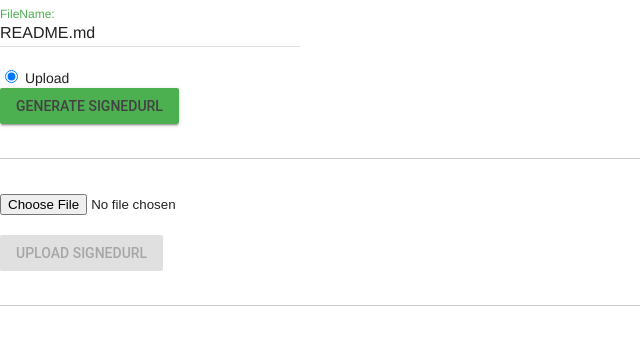
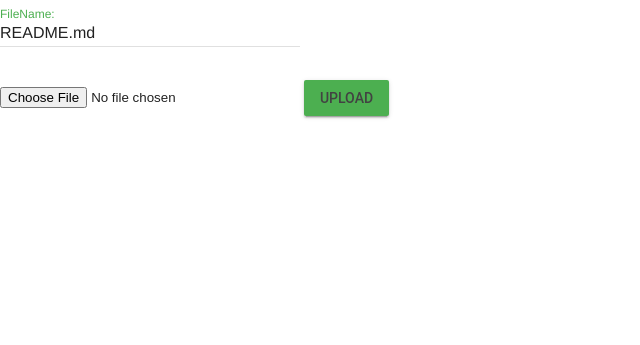
Before and after one commit to bluecough/gcs-file-uploader, a Flask app: page / in a window 1280 px wide. Shown: the top 345 px of the page, without its empty margins (0-640 px from the left). Run offline with Flask 2, Linux system fonts and the light colour scheme; some libraries are stand-ins or nearby versions.

Commit message:
Consolidated buttons

```diff
--- a/templates/signedurl.html
+++ b/templates/signedurl.html
@@ -22,33 +22,18 @@
   </div>
 
   <div class="mdl-layout-spacer"></div>
-  <div>
-    <input type="radio" name="verb" value="PUT" checked>
-    <label for="PUT">Upload</label>
-  </div>
+
   <div class="mdl-layout-spacer"></div>
-
-  <input class="mdl-button mdl-button--raised mdl-button--colored" type="button" value="Generate SignedURL"
-    onclick="return generateSignedURL()">
-
-
-  <br />
-  <br />
-  <hr />
-  </div>
-
 
   <div class="mdl-textfield mdl-js-textfield mdl-textfield--file">
     <input type="file" id="selector">
   </div>
 
-  <div class="mdl-layout-spacer"></div>
-  <button class="mdl-button mdl-button--raised mdl-button--colored" id="btnupload" name="btnupload" onclick="upload()"
-    disabled>Upload SignedURL</button>
+  <input class="mdl-button mdl-button--raised mdl-button--colored" type="button" value="Upload" onclick="generateSignedURL()">
 
-  <div class="mdl-layout-spacer"></div>
+
   <br />
-  <hr />
+
 
   <div class="mdl-textfield mdl-js-textfield mdl-textfield--file" id="status"></div>
 
@@ -63,22 +48,20 @@
       uploadFile(file)
     }
 
-    function download() {
-      var file = $('input[name=filename]').val();
-      retrieveNewURL(file, 'GET', url => {})
-    }
 
     async function generateSignedURL() {
       file = $('input[name="gsfilename"]').val();
-      action = $('input[name="verb"]:checked').val();
+      action = "PUT";
       const response = await fetch('/getSignedURL?filename=' + file + "&action=" + action)
+      if (!response.ok) {
+        throw new Error('Network response for fetch was not ok.');
+      }
       c = await response.text();
-      c = c.replace(/\"/g, "");
-      console.log("Got signedURL: " + c);
-
-      if (action == "PUT") {
-        $("#btnupload").attr("disabled", false)
-      }
+      c = c.replace(/\"/g, "")
+      console.log("Got signedURL: " + c)
+      console.log("Trying to upload")
+      upload();
+      console.log("Complete")
       return false;
     }
 
```
